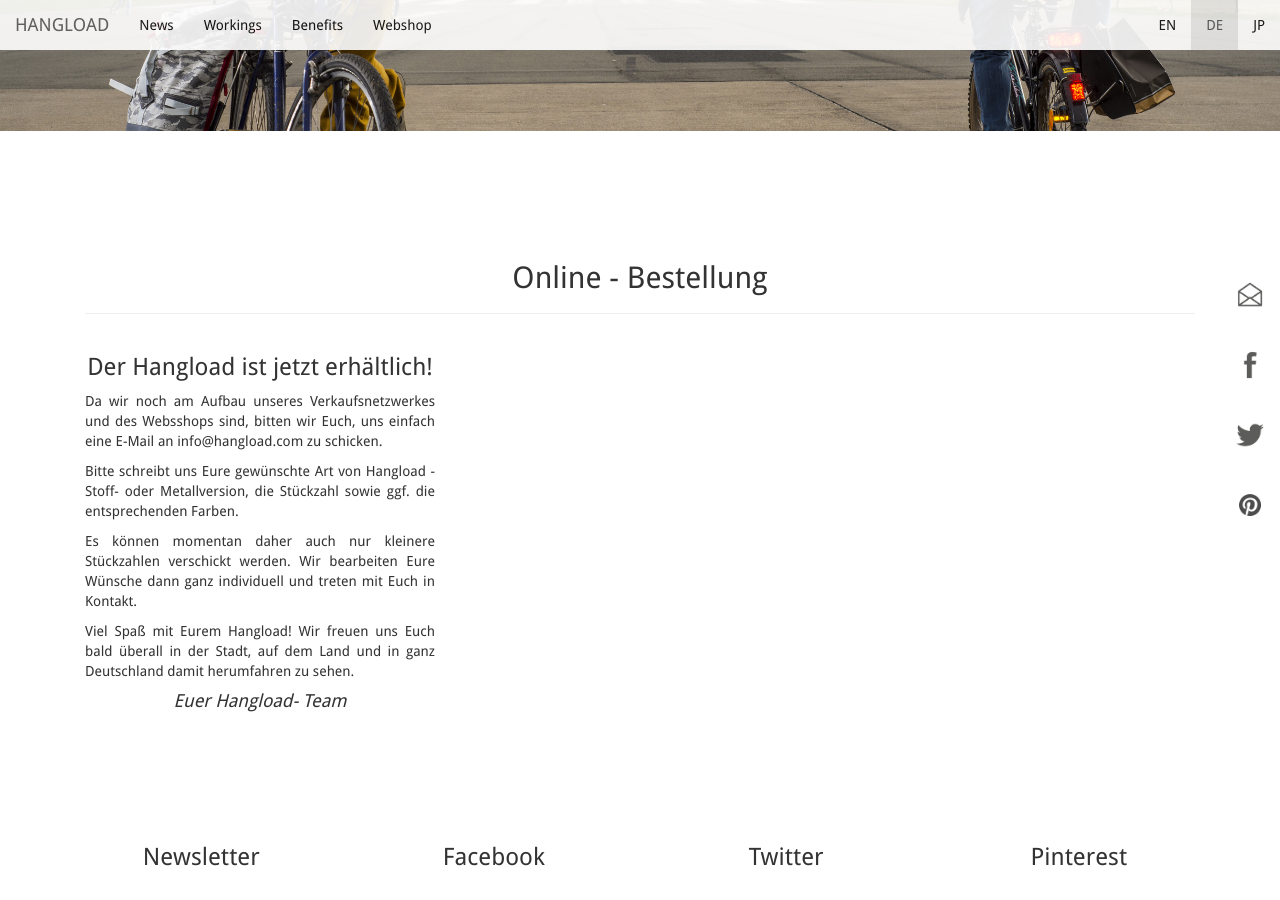
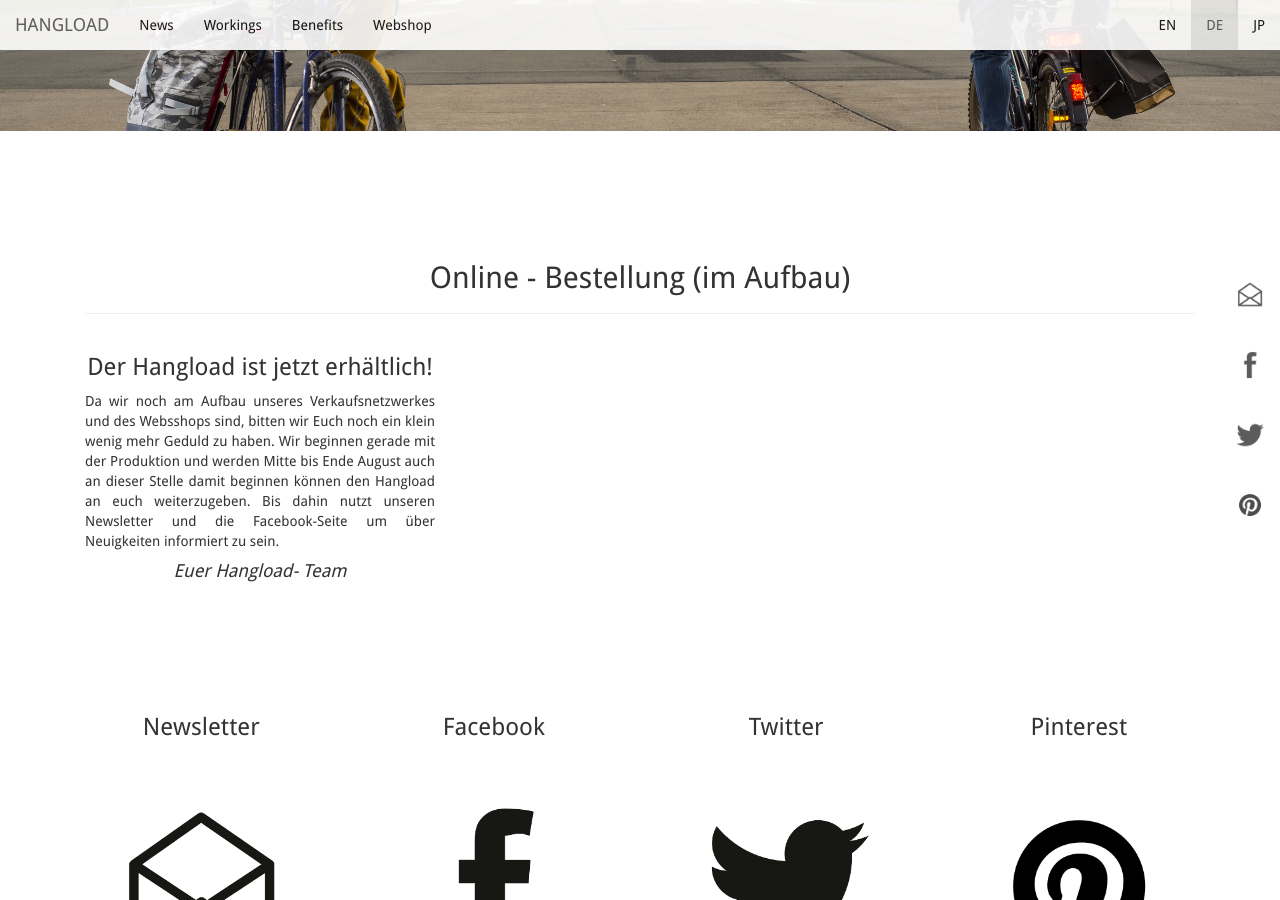
Before and after one commit to bodokaiser/hangload.com, a Jekyll site: the page built from de/index.html, in a window 1280 px wide and 900 px high, scrolled down 3897 px. Built offline with Jekyll 4.4.1, drawn with Linux system fonts in a browser that asks for light colours; nearby versions of some CDN libraries; library files that are not in the unit come from our copies; Markdown is read by kramdown in place of the engine named in the settings.

Commit message:
Update index.html
Webshop im Aufbau

```diff
--- a/de/index.html
+++ b/de/index.html
@@ -176,15 +176,19 @@
   <!--<div class="row">-->
     <div class="col-xs-12">
       <div class="page-header">
-        <h2 class="text-center">Online - Bestellung</h2>
+        <h2 class="text-center">Online - Bestellung (im Aufbau) </h2>
       </div>
     </div>
   </div>
     <div class="col-xs-10 col-xs-offset-1 col-md-4 col-md-offset-0">
     <h3 class="text-center">Der Hangload ist jetzt erhältlich! </h3>
       <p class="text-justify">
-        Da wir noch am Aufbau unseres Verkaufsnetzwerkes und des Websshops sind,
-        bitten wir Euch, uns einfach eine E-Mail an info@hangload.com zu schicken.
+        Da wir noch am Aufbau unseres Verkaufsnetzwerkes und des Websshops sind, bitten wir Euch
+        noch ein klein wenig mehr Geduld zu haben.
+        Wir beginnen gerade mit der Produktion und werden Mitte bis Ende August auch an dieser Stelle damit
+        beginnen können den Hangload an euch weiterzugeben.
+        Bis dahin nutzt unseren Newsletter und die Facebook-Seite um über Neuigkeiten informiert zu sein.
+      <!--  bitten wir Euch, uns einfach eine E-Mail an info@hangload.com zu schicken.
       </p>
       <p class="text-justify">
         Bitte schreibt uns Eure gewünschte Art von Hangload - Stoff- oder Metallversion,
@@ -196,7 +200,7 @@
         </p>
       <p class="text-justify">
         Viel Spaß mit Eurem Hangload! Wir freuen uns Euch bald überall in der Stadt, auf dem Land
-        und in ganz Deutschland damit herumfahren zu sehen.
+        und in ganz Deutschland damit herumfahren zu sehen. !-->
       </p>
       <p class="text-center h4">
         <em>Euer Hangload- Team </em>
```
